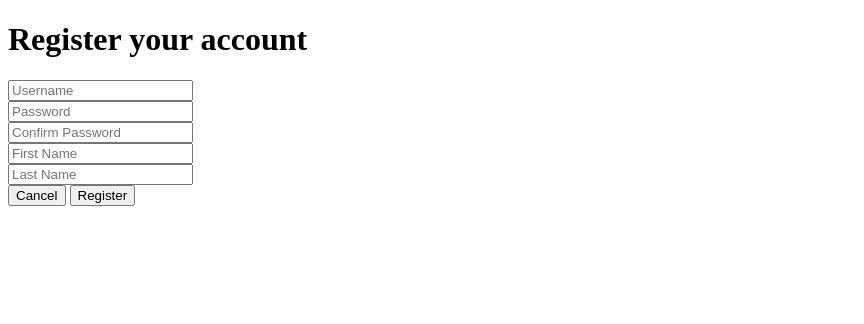
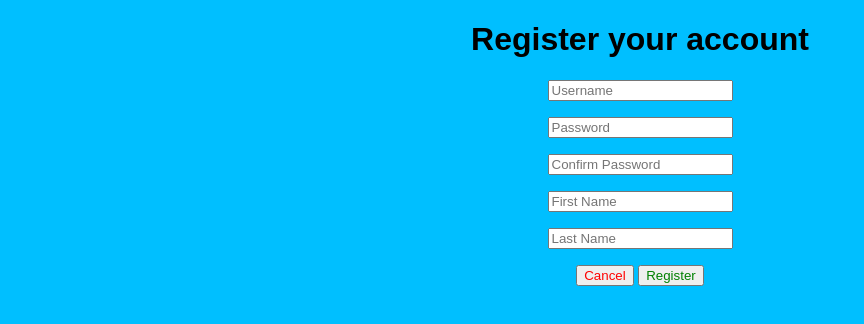
Before and after one commit to JKrsna03/ITPC_3_Prelim_Exam, a plain HTML site: page register.html in a window 1280 px wide. Shown: the whole page, without its empty margins (0-864 px from the left). Drawn offline with Linux system fonts and the light colour scheme.

Commit message:
7th Commit

```diff
--- a/register.html
+++ b/register.html
@@ -1,31 +1,81 @@
 <!DOCTYPE html>
 <html lang="en">
 <head>
-
     <title>Register</title>
+    <style>
+        .Background
+        {
+            background-color: deepskyblue;
+        }
+        .HeaderStyle
+        {
+            text-align: center;
+            font-family: Arial;
+        }
+        .UsernameStyle
+        {
+            text-align: center; margin-bottom: 1rem;
+            font-family: Arial;
+        }
+        .PasswordStyle
+        {
+            text-align: center; margin-bottom: 1rem;
+            font-family: Arial;
+        }
+        .ConfirmPasswordStyle
+        {
+            text-align: center; margin-bottom: 1rem;
+            font-family: Arial;
+        }
+        .FirstNameStyle
+        {
+            text-align: center; margin-bottom: 1rem;
+            font-family: Arial;
+        }
+        .LastNameStyle
+        {
+            text-align: center; margin-bottom: 1rem;
+            font-family: Arial;
+        }
+        .ButtonStyle
+        {
+            text-align: center; margin-bottom: 1rem;
+            font-family: Arial;
+        }
+        .CancelButton
+        {
+            color: red;
+            font-family: Arial;
+        }
+        .RegisterButton
+        {
+            color: green;
+            font-family: Arial;
+        }
+    </style>
 </head>
-    <body>
-        <h1>Register your account</h1>
-        <div>
+    <body class="Background">
+        <h1 class="HeaderStyle">Register your account</h1>
+        <div class="UsernameStyle">
             <input type="text" placeholder="Username">
         </div>
-        <div>
+        <div class="PasswordStyle">
             <input type="text" placeholder="Password">
         </div>
-        <div>
+        <div class="ConfirmPasswordStyle">
             <input type="text" placeholder="Confirm Password">
         </div>
-        <div>
+        <div class="FirstNameStyle">
             <input type="text" placeholder="First Name">
         </div>
-        <div>
+        <div class="LastNameStyle">
             <input type="text" placeholder="Last Name">
         </div>
-        <div>
-            <button>
+        <div class="ButtonStyle">
+            <button class="CancelButton">
                 Cancel
             </button>
-            <button>
+            <button class="RegisterButton">
                 Register
             </button>
         </div>
```
